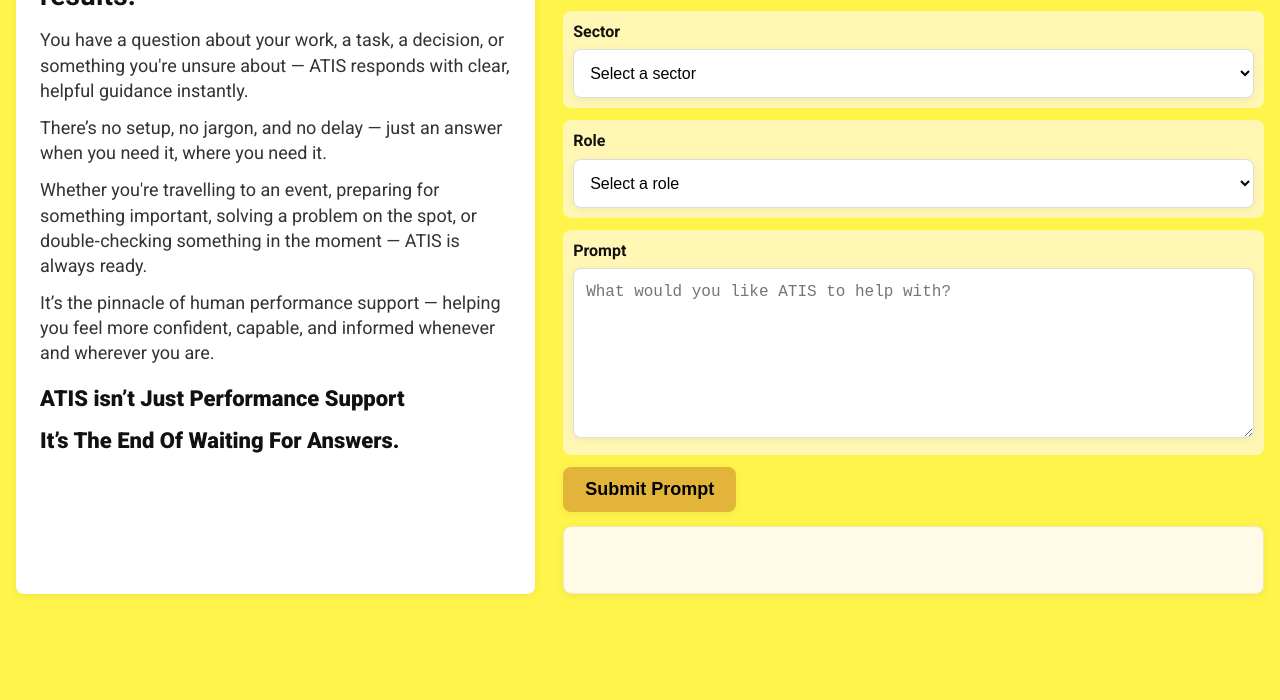
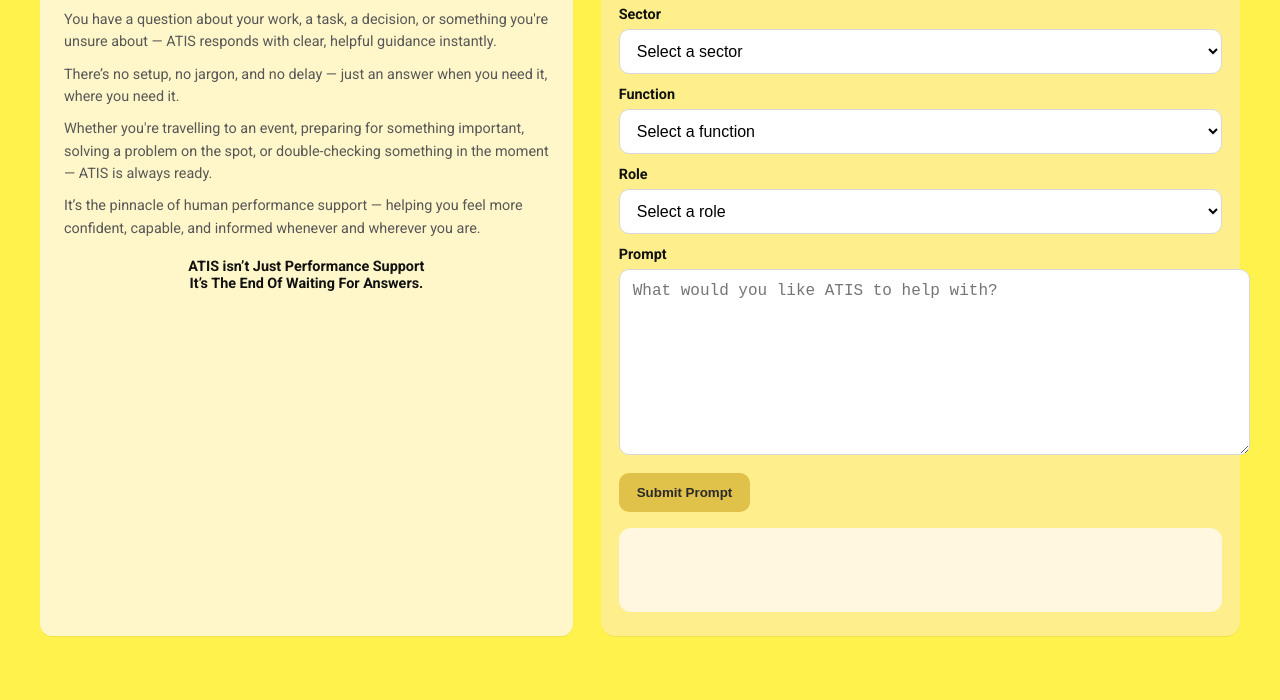
Before and after one commit to willkl2415/atis, a plain HTML site: page index.html in a window 1280 px wide. Shown: the part 109-809 px from the top of the page. Drawn offline with Linux system fonts and the light colour scheme.

Commit message:
Add files via upload

```diff
--- a/index.html
+++ b/index.html
@@ -4,217 +4,268 @@
   <meta charset="UTF-8" />
   <meta name="viewport" content="width=device-width, initial-scale=1.0"/>
   <title>ATIS Demo</title>
-  <link href="https://fonts.googleapis.com/css2?family=Roboto:wght@400;700;900&display=swap" rel="stylesheet">
+  <link href="https://fonts.googleapis.com/css2?family=Roboto:wght@400;700&display=swap" rel="stylesheet">
   <style>
-    :root{
-      --bg:#FFF44A;          /* bright yellow */
-      --panel:#fff7b3;       /* soft pale for field rows */
-      --text:#111;
-      --muted:#333;
-      --accent:#e2b43a;      /* button */
-      --radius:8px;
-      --shadow:0 2px 10px rgba(0,0,0,.06);
-      --maxw:1280px;
-    }
-    *{box-sizing:border-box}
-    body{
-      margin:0;
-      background:var(--bg);
-      font-family:Roboto,system-ui,-apple-system,Segoe UI,Arial,Helvetica,sans-serif;
-      color:var(--text);
-      line-height:1.4;
+    :root { --bg:#FFF24D; --panel:#fff3a6; --accent:#e0c14a; --text:#111; --muted:#575757; }
+    html, body { height:100%; }
+    body {
+      background: var(--bg);
+      font-family: 'Roboto', sans-serif;
+      font-size: 90%;              /* ~10% smaller overall */
+      color: var(--text);
+      margin: 0;
     }
 
-    /* page grid */
-    .wrap{
-      margin:0 auto;
-      max-width:var(--maxw);
-      padding:24px 16px 64px;
-      display:grid;
-      grid-template-columns: 1fr 1.35fr;
-      gap:28px;
+    /* Layout */
+    .wrap {
+      max-width: 1200px;
+      margin: 0 auto;
+      padding: 24px 16px 64px;
+      display: grid;
+      grid-template-columns: 1fr 1.2fr;
+      gap: 28px;
+    }
+    @media (max-width: 980px){
+      .wrap{ grid-template-columns: 1fr; }
     }
 
-    /* left hero panel */
-    .hero{
-      background:#fff;
-      border-radius:var(--radius);
-      padding:22px 24px;
-      box-shadow:var(--shadow);
+    /* Left narrative card */
+    .narr {
+      background:#fff7c9;
+      border-radius: 12px;
+      padding: 22px 24px;
+      box-shadow: 0 1px 0 rgba(0,0,0,.06);
     }
-    .hero h2{
-      margin:0 0 12px;
-      font-size:28px;
-      font-weight:900;
+    .narr-title {
+      margin: 0 0 12px;
+      text-align: center;                 /* centered, single line */
+      font-size: 1.6rem;
+      font-weight: 700;
       letter-spacing:.2px;
     }
-    .hero p{
-      margin:12px 0;
-      font-size:18px;
-      color:var(--muted);
+    .narr p {
+      margin: 10px 0;
+      line-height: 1.55;
+      color: var(--muted);
     }
-    .hero strong.block{
-      display:block;
-      margin-top:18px;
-      font-weight:900;
-      font-size:22px;
-      color:var(--text);
-    }
-    .hero .tagline{
-      display:block;
-      margin-top:12px;
-      font-size:22px;
-      font-weight:900;
+    .narr-bottom {
+      margin-top: 18px;
+      text-align: center;                 /* centered CTA lines */
+      font-weight:700;
     }
 
-    /* right side header */
-    .title{
-      margin:6px 0 2px;
-      font-size:34px;
-      font-weight:900;
-      letter-spacing:.2px;
+    /* Right form card */
+    .panel {
+      background: #ffef8c;
+      border-radius: 14px;
+      padding: 20px 18px 24px;
+      box-shadow: 0 1px 0 rgba(0,0,0,.06);
     }
-    .subtitle{
-      margin:0 0 18px;
-      font-style:italic;
-      color:#222;
+    .title {
+      margin: 0 0 6px;
+      font-size: 1.6rem;
+      font-weight: 700;
+    }
+    .subtitle {
+      margin: 0 0 18px;
+      color: var(--muted);
+      font-weight: 400;
     }
 
-    /* form */
-    .form-row{
-      margin:12px 0;
+    label {
+      display:block;
+      font-weight:700;
+      margin: 12px 0 6px;
     }
-    label{
-      display:block;
-      margin-bottom:6px;
-      font-weight:700;
+    select, textarea {
+      width: 100%;
+      padding: 12px 13px;
+      font-size: 1rem;
+      border: 1px solid #d7d7d7;
+      border-radius: 10px;
+      background: #fff;
+      outline: none;
     }
-    select, textarea{
-      width:100%;
-      border:1px solid #ddd;
-      border-radius:var(--radius);
-      background:#fff;
-      padding:14px 12px;
-      font-size:16px;
-      outline:none;
-      box-shadow:var(--shadow);
+    textarea { min-height: 160px; resize: vertical; }
+
+    .btn {
+      display: inline-block;
+      margin-top: 14px;
+      background: var(--accent);
+      border: none;
+      color: #2a2a2a;
+      font-weight: 700;
+      padding: 12px 18px;
+      border-radius: 10px;
+      cursor: pointer;
     }
-    /* light yellow bands behind each row like your screenshot */
-    .band{
-      background:var(--panel);
-      border-radius:var(--radius);
-      padding:10px;
-    }
+    .btn:disabled{ opacity:.6; cursor:not-allowed; }
 
-    textarea{
-      min-height:170px;
-      resize:vertical;
-    }
-    .actions{
-      margin-top:10px;
-    }
-    button{
-      background:var(--accent);
-      color:#000;
-      border:none;
-      border-radius:var(--radius);
-      padding:12px 22px;
-      font-size:18px;
-      font-weight:700;
-      cursor:pointer;
-      box-shadow:var(--shadow);
-    }
-    button:disabled{opacity:.6; cursor:not-allowed;}
-
-    /* response box */
-    #response{
-      margin-top:14px;
-      background:#fffbe6;
-      border:1px solid #f2e8b8;
-      border-radius:var(--radius);
-      padding:18px;
-      min-height:68px;
-      white-space:pre-wrap;
-      box-shadow:var(--shadow);
-    }
-
-    /* keep Function for compatibility but hide it to match screenshot */
-    .visually-hidden{
-      position:absolute !important;
-      clip:rect(1px,1px,1px,1px);
-      padding:0;border:0;height:1px;width:1px;overflow:hidden;
-    }
-
-    /* responsive */
-    @media (max-width:1020px){
-      .wrap{grid-template-columns:1fr}
-      .title{font-size:28px}
+    .response {
+      margin-top: 16px;
+      background:#fff7df;
+      border-radius: 12px;
+      padding: 16px;
+      min-height: 52px;
+      line-height:1.45;
+      white-space: pre-wrap;
     }
   </style>
 </head>
 <body>
   <div class="wrap">
-    <!-- LEFT PANEL (copy) -->
-    <aside class="hero">
-      <h2>ATIS &nbsp; <span style="font-weight:700">a simple concept, astonishing results.</span></h2>
+    <!-- LEFT: narrative -->
+    <section class="narr">
+      <h2 class="narr-title">ATIS  a simple concept, astonishing results.</h2>
+      <p>You have a question about your work, a task, a decision, or something you're unsure about — ATIS responds with clear, helpful guidance instantly.</p>
+      <p>There’s no setup, no jargon, and no delay — just an answer when you need it, where you need it.</p>
+      <p>Whether you're travelling to an event, preparing for something important, solving a problem on the spot, or double-checking something in the moment — ATIS is always ready.</p>
+      <p>It’s the pinnacle of human performance support — helping you feel more confident, capable, and informed whenever and wherever you are.</p>
+      <div class="narr-bottom">
+        <div>ATIS isn’t Just Performance Support</div>
+        <div>It’s The End Of Waiting For Answers.</div>
+      </div>
+    </section>
 
-      <p>You have a question about your work, a task, a decision, or something you're unsure about — ATIS responds with clear, helpful guidance instantly.</p>
-
-      <p>There’s no setup, no jargon, and no delay — just an answer when you need it, where you need it.</p>
-
-      <p>Whether you're travelling to an event, preparing for something important, solving a problem on the spot, or double‑checking something in the moment — ATIS is always ready.</p>
-
-      <p>It’s the pinnacle of human performance support — helping you feel more confident, capable, and informed whenever and wherever you are.</p>
-
-      <strong class="block">ATIS isn’t Just Performance Support</strong>
-      <span class="tagline">It’s The End Of Waiting For Answers.</span>
-    </aside>
-
-    <!-- RIGHT PANEL (app) -->
-    <main>
-      <div class="title">ATIS (Artificial Training Intelligence System)</div>
+    <!-- RIGHT: app -->
+    <section class="panel">
+      <h1 class="title">ATIS (Artificial Training Intelligence System)</h1>
       <div class="subtitle">The Future of AI Human Performance Support Anytime, Anywhere</div>
 
-      <!-- Sector -->
-      <div class="form-row band">
-        <label for="sector">Sector</label>
-        <select id="sector">
-          <option value="">Select a sector</option>
-        </select>
-      </div>
+      <label for="sector">Sector</label>
+      <select id="sector"><option value="">Select a sector</option></select>
 
-      <!-- Function (kept for JS compatibility; hidden to match screenshot) -->
-      <div class="form-row visually-hidden">
-        <label for="function">Function</label>
-        <select id="function">
-          <option value="">Select a function</option>
-        </select>
-      </div>
+      <label for="function">Function</label>
+      <select id="function"><option value="">Select a function</option></select>
 
-      <!-- Role -->
-      <div class="form-row band">
-        <label for="role">Role</label>
-        <select id="role">
-          <option value="">Select a role</option>
-        </select>
-      </div>
+      <label for="role">Role</label>
+      <select id="role"><option value="">Select a role</option></select>
 
-      <!-- Prompt -->
-      <div class="form-row band">
-        <label for="prompt">Prompt</label>
-        <textarea id="prompt" placeholder="What would you like ATIS to help with?"></textarea>
-      </div>
+      <label for="prompt">Prompt</label>
+      <textarea id="prompt" placeholder="What would you like ATIS to help with?"></textarea>
 
-      <div class="actions">
-        <button id="submitBtn">Submit Prompt</button>
-      </div>
+      <button id="submitBtn" class="btn">Submit Prompt</button>
 
-      <div id="response"> </div>
-    </main>
+      <div id="response" class="response"></div>
+    </section>
   </div>
 
-  <!-- Your existing scripts (unchanged for speed/streaming/functionality) -->
+  <!-- data + logic -->
   <script src="roles.js"></script>
-  <script src="script.js"></script>
+  <script>
+    // ---- Fast API config (unchanged performance) ----
+    const API_BASE = "https://atis-api.onrender.com";
+    const ENDPOINT = "/generate";
+
+    const sectorSelect = document.getElementById("sector");
+    const functionSelect = document.getElementById("function");
+    const roleSelect = document.getElementById("role");
+    const promptInput = document.getElementById("prompt");
+    const submitBtn = document.getElementById("submitBtn");
+    const responseDiv = document.getElementById("response");
+
+    // ---- Adapter so we work with either roles.js shapes ----
+    // Shape A (old): window.roleData = { Sector: { Function:[roles...] } }
+    // Shape B (new): window.ATIS_ROLES = [ { sector, functions:[{name, roles:[]}] } ]
+    function getSectors(){
+      if (window.ATIS_ROLES) return window.ATIS_ROLES.map(s => s.sector);
+      if (window.roleData)   return Object.keys(window.roleData);
+      return [];
+    }
+    function getFunctions(sector){
+      if (window.ATIS_ROLES){
+        const s = window.ATIS_ROLES.find(x => x.sector === sector);
+        return s ? s.functions.map(f => f.name) : [];
+      }
+      if (window.roleData){
+        const fns = window.roleData[sector] || {};
+        return Object.keys(fns);
+      }
+      return [];
+    }
+    function getRoles(sector, func){
+      if (window.ATIS_ROLES){
+        const s = window.ATIS_ROLES.find(x => x.sector === sector);
+        const f = s ? s.functions.find(ff => ff.name === func) : null;
+        return f ? f.roles : [];
+      }
+      if (window.roleData){
+        const fns = window.roleData[sector] || {};
+        return fns[func] || [];
+      }
+      return [];
+    }
+
+    // ---- Populate dropdowns ----
+    function populateSectors(){
+      sectorSelect.innerHTML = "<option value=''>Select a sector</option>";
+      getSectors().forEach(sec=>{
+        const o = document.createElement("option");
+        o.value = sec; o.textContent = sec;
+        sectorSelect.appendChild(o);
+      });
+      // reset
+      functionSelect.innerHTML = "<option value=''>Select a function</option>";
+      roleSelect.innerHTML = "<option value=''>Select a role</option>";
+    }
+    function populateFunctions(){
+      functionSelect.innerHTML = "<option value=''>Select a function</option>";
+      roleSelect.innerHTML = "<option value=''>Select a role</option>";
+      const sector = sectorSelect.value;
+      getFunctions(sector).forEach(fn=>{
+        const o = document.createElement("option");
+        o.value = fn; o.textContent = fn;
+        functionSelect.appendChild(o);
+      });
+    }
+    function populateRoles(){
+      roleSelect.innerHTML = "<option value=''>Select a role</option>";
+      const sector = sectorSelect.value;
+      const func = functionSelect.value;
+      getRoles(sector, func).forEach(r=>{
+        const o = document.createElement("option");
+        o.value = r; o.textContent = r;
+        roleSelect.appendChild(o);
+      });
+    }
+
+    // ---- Submit (keeps the same payload keys your API expects) ----
+    async function submitPrompt(){
+      const sector = sectorSelect.value;
+      const func   = functionSelect.value;
+      const role   = roleSelect.value;
+      const prompt = promptInput.value.trim();
+
+      if(!sector || !func || !role || !prompt){
+        responseDiv.textContent = "Please select sector, function, role, and enter a prompt.";
+        return;
+      }
+
+      submitBtn.disabled = true;
+      responseDiv.textContent = "Thinking...";
+
+      try{
+        const res = await fetch(API_BASE + ENDPOINT, {
+          method: "POST",
+          headers: { "Content-Type":"application/json" },
+          body: JSON.stringify({ sector, function: func, role, prompt }) // include function
+        });
+        const data = await res.json();
+        responseDiv.textContent = data.text || "No response received.";
+      }catch(err){
+        responseDiv.textContent = "Error: " + err.message;
+      }finally{
+        submitBtn.disabled = false;
+      }
+    }
+
+    // wire up
+    sectorSelect.addEventListener("change", populateFunctions);
+    functionSelect.addEventListener("change", populateRoles);
+    submitBtn.addEventListener("click", submitPrompt);
+
+    // init
+    populateSectors();
+  </script>
 </body>
 </html>
```
